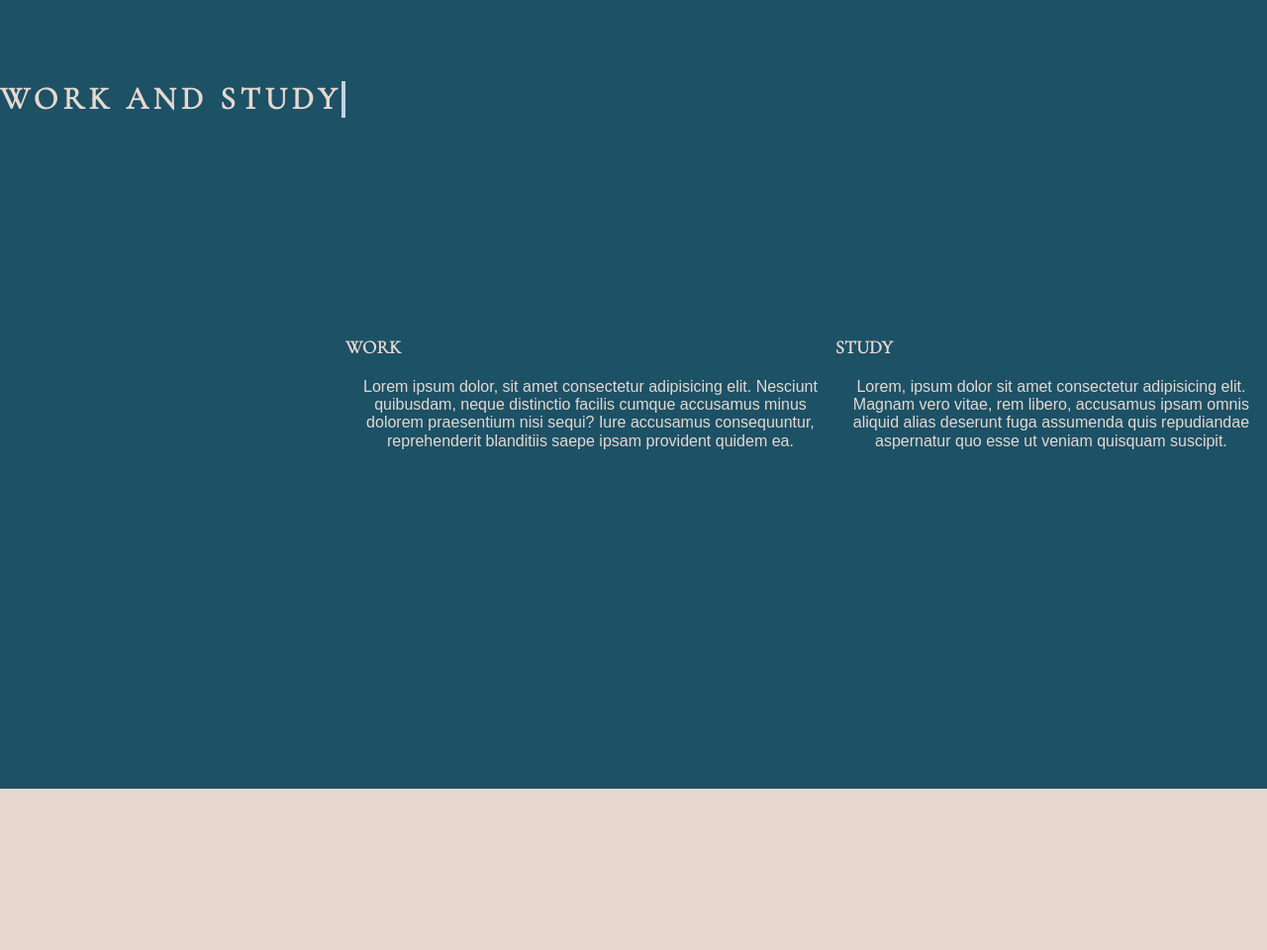
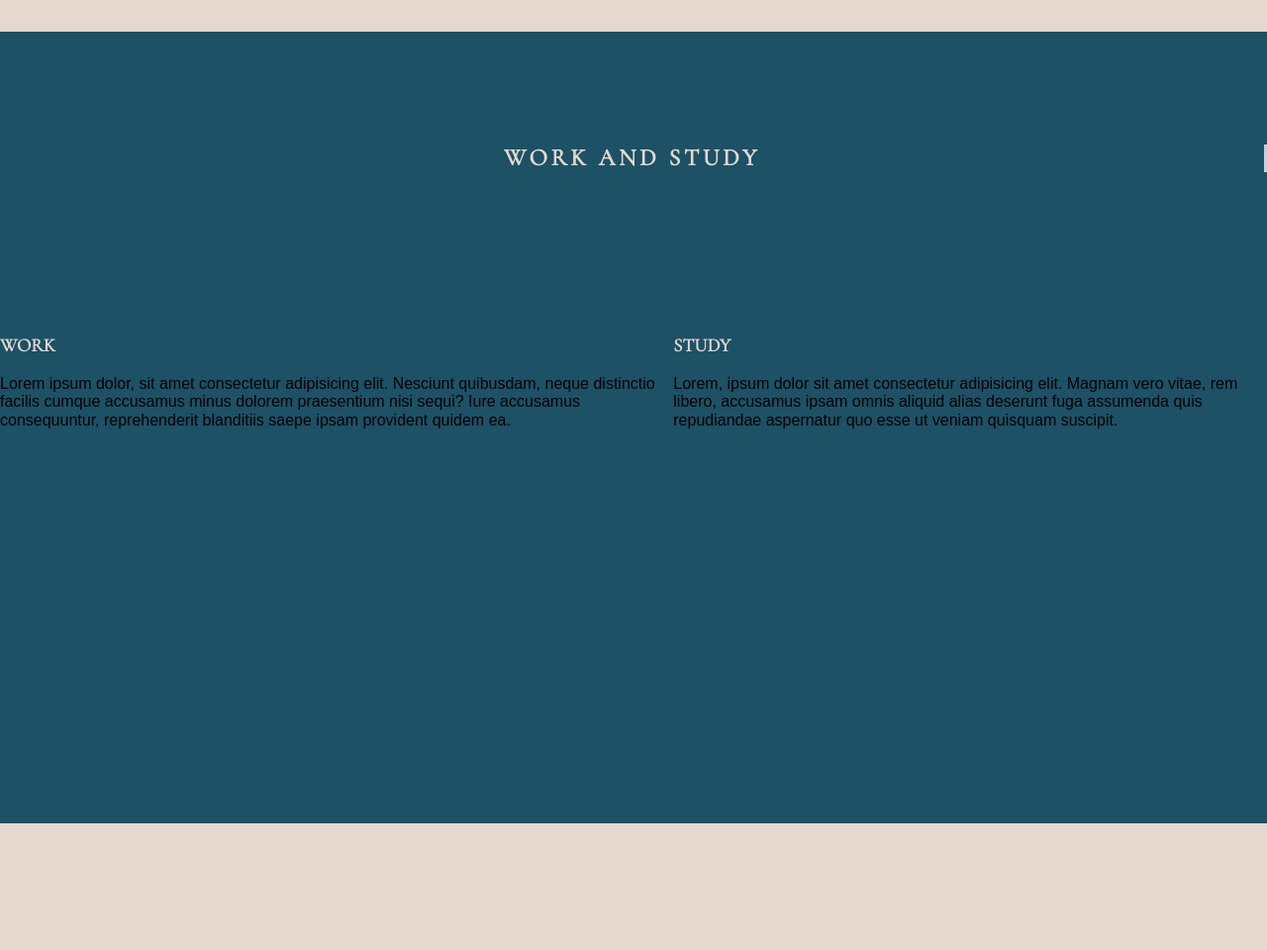
Before and after one commit to ABaulderstone/portfolio, a plain HTML site: page index.html in a window 1280 px wide. Shown: the part 1603-2563 px from the top of the page at 99% size. Before the commit the page ends 2440 px from the top, so only its background shows below. Drawn offline with nearby package versions, Linux system fonts and the light colour scheme; a web font is replaced by a local one.

Commit message:
fixed work and study responsive design section

```diff
--- a/_desktop.scss
+++ b/_desktop.scss
@@ -1,4 +1,4 @@
-@media only screen and (min-width: 768px) {
+@media only screen and (min-width: 1025px) {
     .transparent{
 
         h1{
@@ -64,26 +64,29 @@
 
 
 
-    #work{
+    #work {
+        background-color: $ocean-blue;
+        height: 100vh;
+
+        .typewriter {
+            height: 20%;
+            padding-top:5%;
+        }
+
+        h2 {
+            font: size 2em;
+            color: $sunset-background;
+            margin-top: 50px;
+            text-align: center;
+
+        }
+        .container {
             display:flex;
             flex-direction: row;
-            align-items: center;
+            justify-content: space-evenly;
             width:100%;
-            height: 100vh;
+            height: 80%;
 
-            .typewriter{
-                align-self: flex-start;
-            }
-            h2 {
-                font-size:2em;
-                color: $sunset-background;
-                margin-top: 50px;
-
-
-            }
-            p {
-                color: $sunset-background;
-                text-align: center;
-            }
         }
 }
+}
--- a/index.html
+++ b/index.html
@@ -61,6 +61,8 @@
     <div class="typewriter">
         <h2>Work and Study</h2>
     </div>
+
+    <div class="container">
         <div>
             <h3>Work</h3>
             <p>Lorem ipsum dolor, sit amet consectetur adipisicing elit. Nesciunt quibusdam, neque distinctio facilis cumque accusamus minus dolorem praesentium nisi sequi? Iure accusamus consequuntur, reprehenderit blanditiis saepe ipsam provident quidem ea.</p>
@@ -72,6 +74,7 @@
                 Lorem, ipsum dolor sit amet consectetur adipisicing elit. Magnam vero vitae, rem libero, accusamus ipsam omnis aliquid alias deserunt fuga assumenda quis repudiandae aspernatur quo esse ut veniam quisquam suscipit.
             </p>
         </div>
+    </div>
 </section>
 
 
--- a/main.scss
+++ b/main.scss
@@ -75,18 +75,27 @@ h1, h2, h3{
 }
 
 #work {
-    display:flex;
-    flex-direction: column;
-    justify-content: space-between;
-    width:100%;
+    background-color: $ocean-blue;
     height: 100vh;
-    background-color: $ocean-blue;
+
+    .typewriter {
+        height: 20%;
+        padding-top:5%;
+    }
 
     h2 {
         font-size:1.5em;
         color: $sunset-background;
         margin-top: 50px;
         text-align: center;
+
+    }
+    .container {
+        display:flex;
+        flex-direction: column;
+        justify-content: space-evenly;
+        width:100%;
+        height: 80%;
 
     }
 
```
Also changed, not shown: main.css, 1 other file. Lines whose indentation alone changed are shown as unchanged.
